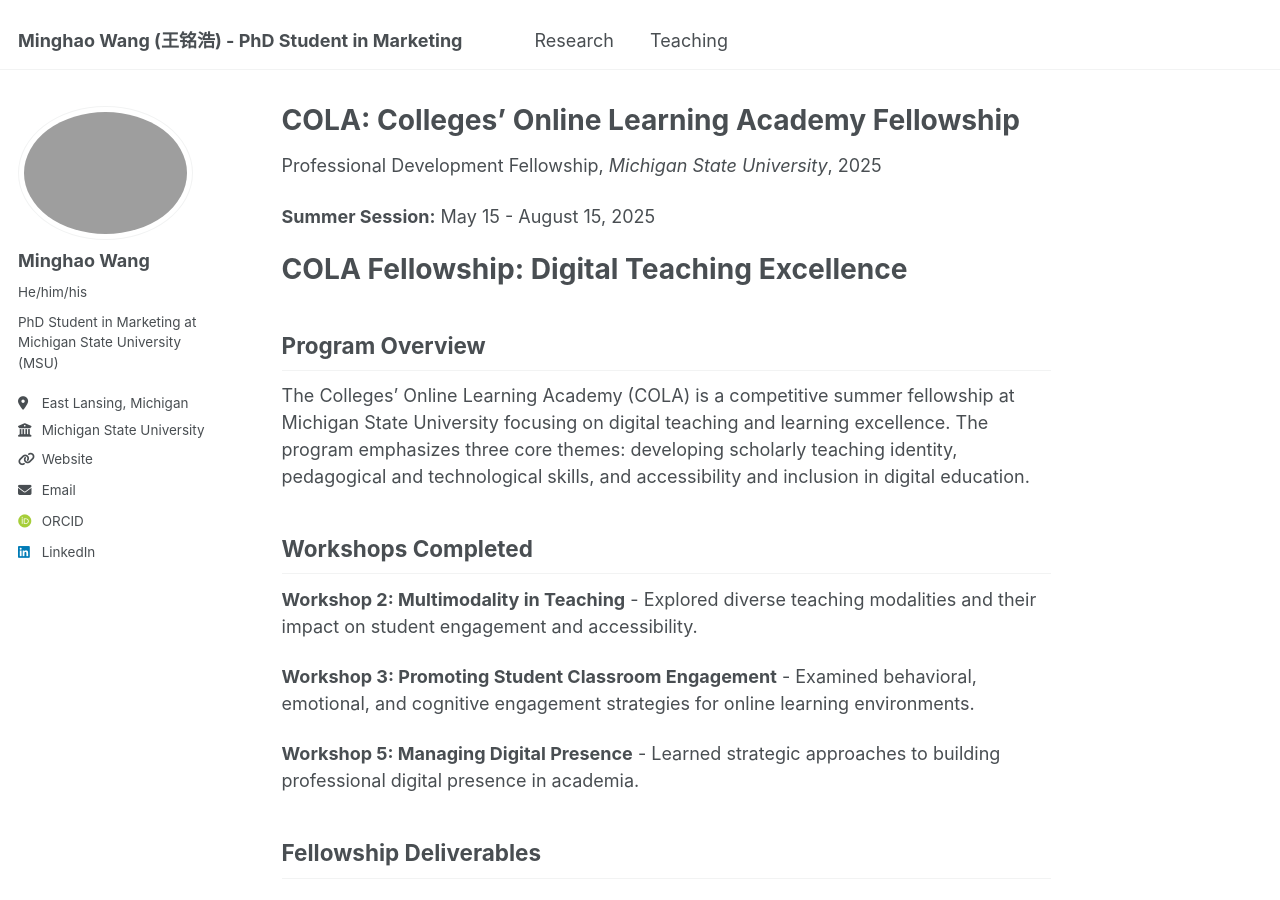
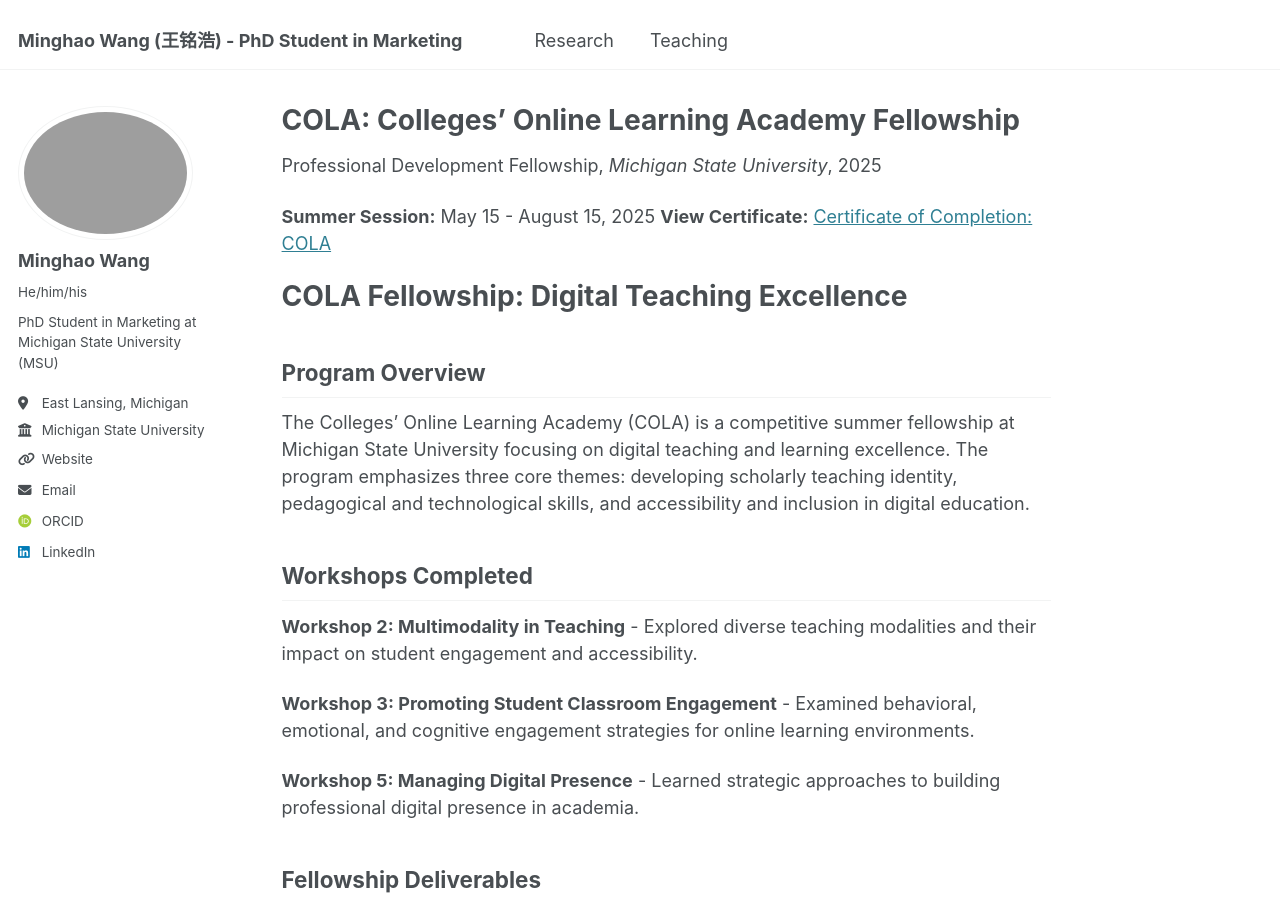
Before and after one commit to minghaowang-research/minghaowang-research.github.io, a Jekyll site: the page built from _teaching/2025-summer-cola.md, in a window 1280 px wide and 900 px high. Built offline with Jekyll 4.4.1, drawn with Linux system fonts in a browser that asks for light colours; some web fonts are replaced.

Commit message:
COLA Certificate

```diff
--- a/_teaching/2025-summer-cola.md
+++ b/_teaching/2025-summer-cola.md
@@ -11,6 +11,7 @@ excerpt: " "
 
 <!-- excerpt-end -->
 **Summer Session:** May 15 - August 15, 2025
+**View Certificate:** [Certificate of Completion: COLA](https://bip.brightspace.com/0c7527d1-0824-4144-af09-95f4c21e160d/d2l/awards/assertions/508875/view)
 
 # COLA Fellowship: Digital Teaching Excellence
 
```
